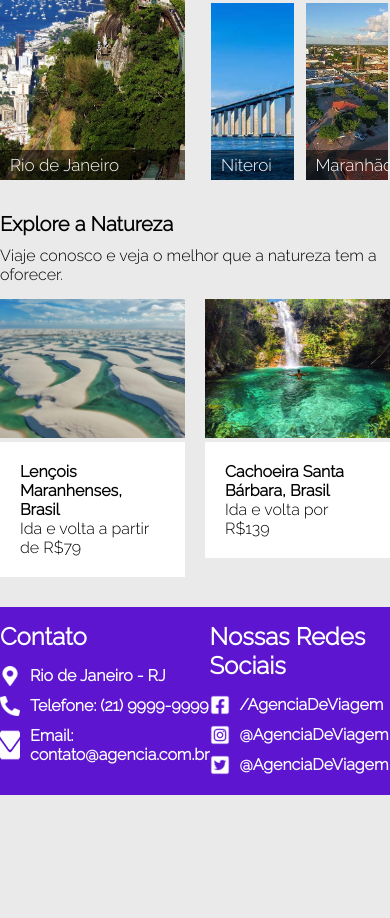
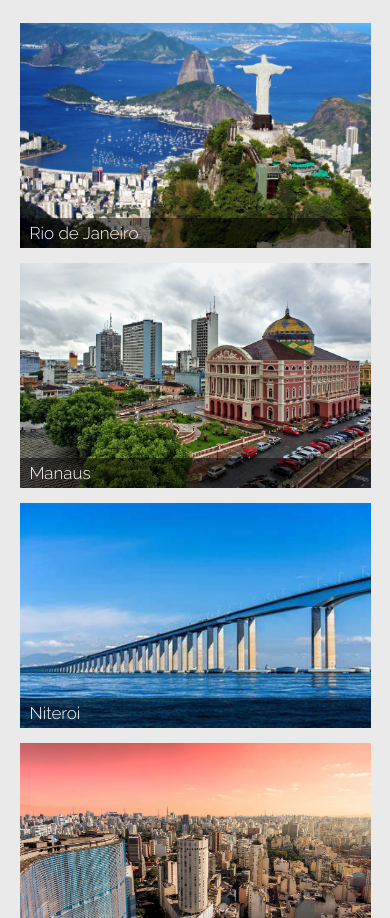
Before and after one commit to Falconxtr/AgenciadeViagens, a plain HTML site: page index.html in a window 390 px wide. Shown: the part 1082-2000 px from the top of the page. Before the commit the page ends 1877 px from the top, so only its background shows below. Drawn offline with Linux system fonts and the light colour scheme.

Commit message:
Responsividade do site

```diff
--- a/estilo.css
+++ b/estilo.css
@@ -11,7 +11,6 @@ body {
 
 .limita-secao {
     max-width: 1024px;
-    width: 100%;
 }
 
 /* Seção Topo */
@@ -23,7 +22,8 @@ body {
 }
 
 .secao-topo img{
-    width: 40px;
+    max-width: 40px;
+    width: 100%;
 }
 
 .secao-topo p {
@@ -94,24 +94,29 @@ body {
     display: flex;
     justify-content: space-between;
     gap: 20px;
+    flex-wrap: wrap;
 }
 
 .formulario2 div, .formulario3 div {
     display: flex;
     flex-direction: column;
-    width: 90%;
+    max-width: 477px;
+    width: 100%;
 }
 
 .formulario4 {
     display: flex;
     justify-content: space-between;
-    width: 15%;
+    max-width: 150px;
+    width: 100%;
     margin: 10px 0px;
 }
 
 .formulario5 {
     display: flex;
     justify-content: space-between;
+    flex-wrap: wrap;
+    gap: 10px;
     width: 40%;
     margin: 10px 0px;
 }
@@ -173,13 +178,13 @@ button {
     margin: 0 6px;
 }
 
-.oferta-img {
+.secao-ofertas-img1 img, .secao-ofertas-img2 img {
     object-fit: cover;
     width: 100%;
     height: 100%;
 }
 
-figcaption {
+.secao-ofertas-img1 figcaption, .secao-ofertas-img2 figcaption {
     position: absolute;
     left: 0;
     bottom: 0;
@@ -221,35 +226,46 @@ figcaption {
 
 .img-natureza p {
     font-size: 16px;
+    margin: 15px 0 0 0px;
 }
 
 /* Seção Rodapé */
 .secao-fundo-rodape {
     background-color: #5d15d0;
+    width: 100%;
+    margin: 32px 0 0 0;
 }
 
 .secao-rodape {
-    margin: 0 auto;
     display: flex;
     justify-content: space-between;
-    color: #fff;
-    padding: 15px 0 10px 0;
+    margin: 0 auto;
+}
+
+.secao-rodape-conteudo {
+    display: flex;
+    flex-direction: column;
+    padding: 15px 0;
 }
 
 .secao-rodape h2 {
-    padding-bottom: 15px;
+    color: #fff;
+    margin: 0 0 15px 0;
+    font-size: 20px;
 }
 
 .img-icone {
     width: 20px;
 }
 
-.secao-rodate-conteudo div {
+.secao-rodape-conteudo div {
     display: flex;
-    gap: 10px;
-    padding-bottom: 10px;
+    align-items: center;
+    margin: 5px 0;
 }
 
-.secao-rodate-conteudo p {
-    font-weight: bold;
+.secao-rodape-conteudo p {
+    color: #fff;
+    font-size: 14px;
+    margin: 0 0 0 10px;
 }
--- a/index.html
+++ b/index.html
@@ -7,6 +7,7 @@
     <title>Agência de Viagens</title>
     <link rel="stylesheet" href="estilo.css" type="text/css">
     <link rel="stylesheet" href="https://fonts.googleapis.com/css2?family=Raleway:wght@200;300&amp;display=swap">
+    <link rel="stylesheet" href="responsivo.css" type="text/css">
 </head>
 <body>
     <header class="limita-secao secao-topo"> <!-- Seção Topo -->
@@ -114,19 +115,19 @@
                 </figure>
                 <div class="secao-ofertas-img2">
                     <figure>
-                        <img class="oferta-img" src="img/manaus.jpg" alt="Manaus" title="Manaus">
+                        <img src="img/manaus.jpg" alt="Manaus" title="Manaus">
                         <figcaption>Manaus</figcaption>
                     </figure>
                     <figure>
-                        <img class="oferta-img" src="img/niteroi.jpg" alt="Niteroi" title="Niteroi">
+                        <img src="img/niteroi.jpg" alt="Niteroi" title="Niteroi">
                         <figcaption>Niteroi</figcaption>
                     </figure>
                     <figure>
-                        <img class="oferta-img" src="img/saopaulo.jpg" alt="São Paulo" title="São Paulo">
+                        <img src="img/saopaulo.jpg" alt="São Paulo" title="São Paulo">
                         <figcaption>São Paulo</figcaption>
                     </figure>
                     <figure>
-                        <img class="oferta-img" src="img/maranhao.jpg" alt="Maranhão" title="Maranhão">
+                        <img src="img/maranhao.jpg" alt="Maranhão" title="Maranhão">
                         <figcaption>Maranhão</figcaption>
                     </figure>
                 </div>
@@ -155,9 +156,8 @@
     </main>
     <footer class="secao-fundo-rodape"> <!-- Seção Rodapé -->
         <section class="limita-secao secao-rodape">
-            <div>
+            <div class="secao-rodape-conteudo">
                 <h2>Contato</h2>
-                <div class="secao-rodate-conteudo">
                 <div>
                     <img class="img-icone" src="img/local.png">
                     <p>Rio de Janeiro - RJ</p>
@@ -171,10 +171,8 @@
                     <p>Email: contato@agencia.com.br</p>
                 </div>
             </div>
-            </div>
-            <div>
+            <div class="secao-rodape-conteudo">
                 <h2>Nossas Redes Sociais</h2>
-                <div class="secao-rodate-conteudo">
                 <div>
                     <img class="img-icone" src="img/fb.png">
                     <p>/AgenciaDeViagem</p>
@@ -188,7 +186,6 @@
                     <p>@AgenciaDeViagem</p>
                 </div>
             </div>
-            </div>
         </section>
     </footer>
 </body>
--- /dev/null
+++ b/responsivo.css
@@ -0,0 +1,80 @@
+@media (max-width: 540px) {
+    .formulario2, .formulario3 {
+        gap: 0px;
+    }
+
+    .formulario4, .formulario5 {
+        flex-direction: column;
+        gap: 20px;
+    }
+
+    .formulario4 div, .formulario5 div {
+        width: 100%;
+    }
+}
+
+@media (max-width: 768px) {
+    /* Seção Topo */
+    .secao-topo p {
+        font-size: 25px;
+    }
+
+    .secao-topo img{
+        max-width: 30px;
+        width: 100%;
+    }
+
+    /* Seção Formulário */
+    .secao-titulo-formulario h1 {
+        font-size: 14px;
+    }
+
+    .secao-formulario-part2 h2 {
+        font-size: 20px;
+    }
+
+    button {
+        width: 100%;
+    }
+
+    /* Seção ofertas - Seção Natureza */
+    .secao-ofertas-imgs {
+        height: 100%;
+        flex-direction: column;
+    }
+
+    .secao-ofertas-img1, .secao-ofertas-img2 figure {
+        width: 100%;
+        height: 225px;
+        margin: 15px 0 0 0;
+    }
+
+    .secao-ofertas-img2 {
+        width: 100%;
+    }
+
+    .secao-natureza-imgs {
+        flex-direction: column;
+    }
+
+    .img-natureza {
+        width: 100%;
+        margin: 15px 0 0 0;
+    }
+
+    /* Seção Rodapé */
+    .secao-rodape {
+        flex-direction: column;
+        align-items: center;
+    }
+
+    .secao-rodape-conteudo {
+        width: 250px;
+    }
+}
+
+@media (max-width: 1100px) {
+    .limita-secao {
+        width: 90%;
+    }
+}
```
Lines whose indentation alone changed are shown as unchanged.
